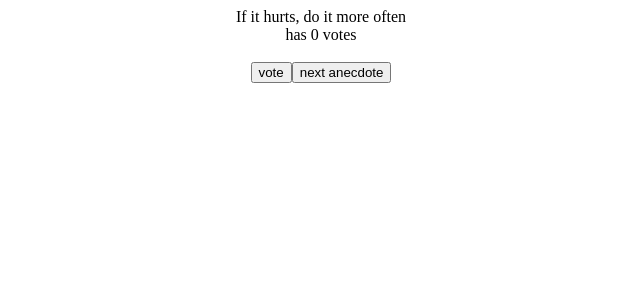
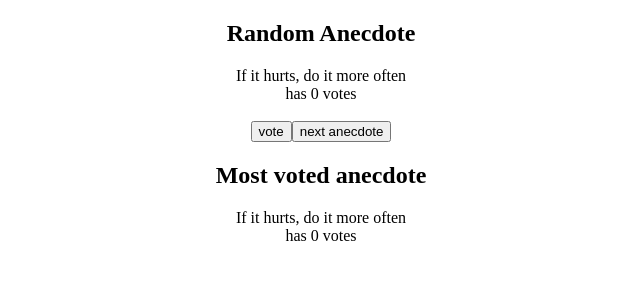
Before and after one commit to staeff/fullstackopen-strategies, a React (Create React App) app: page / in a window 1280 px wide. Shown: the top 300 px of the page, without its empty margins (319-959 px from the left). Built offline with nearby package versions, Linux system fonts and the light colour scheme.

Commit message:
Make most voted work

```diff
--- a/src/App.js
+++ b/src/App.js
@@ -136,12 +136,18 @@ const App = () => {
       setPoints(copy)
    }
 
+   const mostVoted = () => points.indexOf(Math.max(...points))
+
   return (
     <div align="center">
+      <h2>Random Anecdote</h2>
       {anecdotes[selected]} <br />
       has {points[selected]} votes<br /><br />
       <button onClick={handleVoteButton}>vote</button>
       <button onClick={handleAnecdoteButton}>next anecdote</button>
+      <h2>Most voted anecdote</h2>
+      {anecdotes[mostVoted()]}<br />
+      has {points[mostVoted()]} votes<br /><br />
     </div>
   )
 }
```
